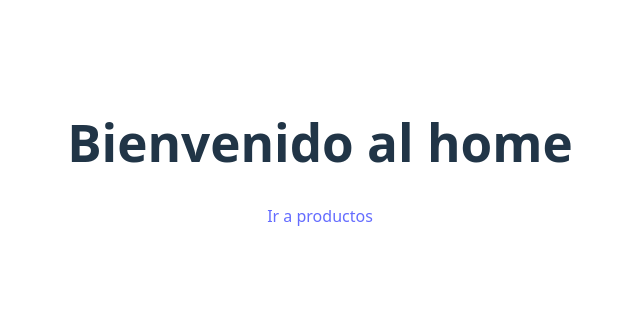
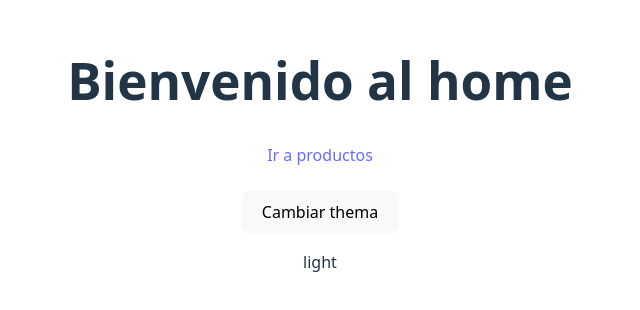
Before and after one commit to bryanribero/react_pruebas, a React (Vite) app: page / in a window 1280 px wide. Shown: the part 246-556 px from the top of the page, without its empty margins (320-960 px from the left). Built offline with nearby package versions, Linux system fonts and the light colour scheme.

Commit message:
Practica con context api para el manejo de estado global

```diff
--- a/src/App.jsx
+++ b/src/App.jsx
@@ -3,15 +3,18 @@ import './App.css'
 import Home from './pages/Home.jsx'
 import Productos from './pages/Productos.jsx'
 import ProductoInfo from './dynamicPages/ProductoInfo.jsx'
+import ThemeProvider from './Context/ThemeProvider.jsx'
 
 export default function App() {
   return (
     <>
-      <Routes>
-        <Route path="/" element={<Home />} />
-        <Route path="/productos" element={<Productos />} />
-        <Route path="/productos/:id" element={<ProductoInfo />} />
-      </Routes>
+      <ThemeProvider>
+        <Routes>
+          <Route path="/" element={<Home />} />
+          <Route path="/productos" element={<Productos />} />
+          <Route path="/productos/:id" element={<ProductoInfo />} />
+        </Routes>
+      </ThemeProvider>
     </>
   )
 }
--- /dev/null
+++ b/src/Context/ThemeContext.jsx
@@ -0,0 +1,3 @@
+import { createContext } from 'react'
+
+export const ThemeContext = createContext()
--- /dev/null
+++ b/src/Context/ThemeProvider.jsx
@@ -0,0 +1,16 @@
+import { useState } from 'react'
+import { ThemeContext } from './ThemeContext'
+
+export default function ThemeProvider({ children }) {
+  const [theme, setTheme] = useState('light')
+
+  function toggleTheme() {
+    setTheme((prev) => (prev === 'light' ? 'dark' : 'light'))
+  }
+
+  return (
+    <ThemeContext.Provider value={{ theme, toggleTheme }}>
+      {children}
+    </ThemeContext.Provider>
+  )
+}
--- /dev/null
+++ b/src/Context/useTheme.jsx
@@ -0,0 +1,6 @@
+import { useContext } from 'react'
+import { ThemeContext } from './ThemeContext'
+
+export default function useTheme() {
+  return useContext(ThemeContext)
+}
--- a/src/pages/Home.jsx
+++ b/src/pages/Home.jsx
@@ -1,10 +1,17 @@
 import { Link } from 'react-router-dom'
+import useTheme from '../Context/useTheme'
 
 export default function Home() {
+  const { theme, toggleTheme } = useTheme()
+
   return (
     <div>
       <h1>Bienvenido al home</h1>
       <Link to={'/productos'}>Ir a productos</Link>
+      <br />
+      <br />
+      <button onClick={toggleTheme}>Cambiar thema</button>
+      <p>{theme}</p>
     </div>
   )
 }
```
Also changed, not shown: src/pages/Contador.jsx (deleted, +0 -10 lines).
